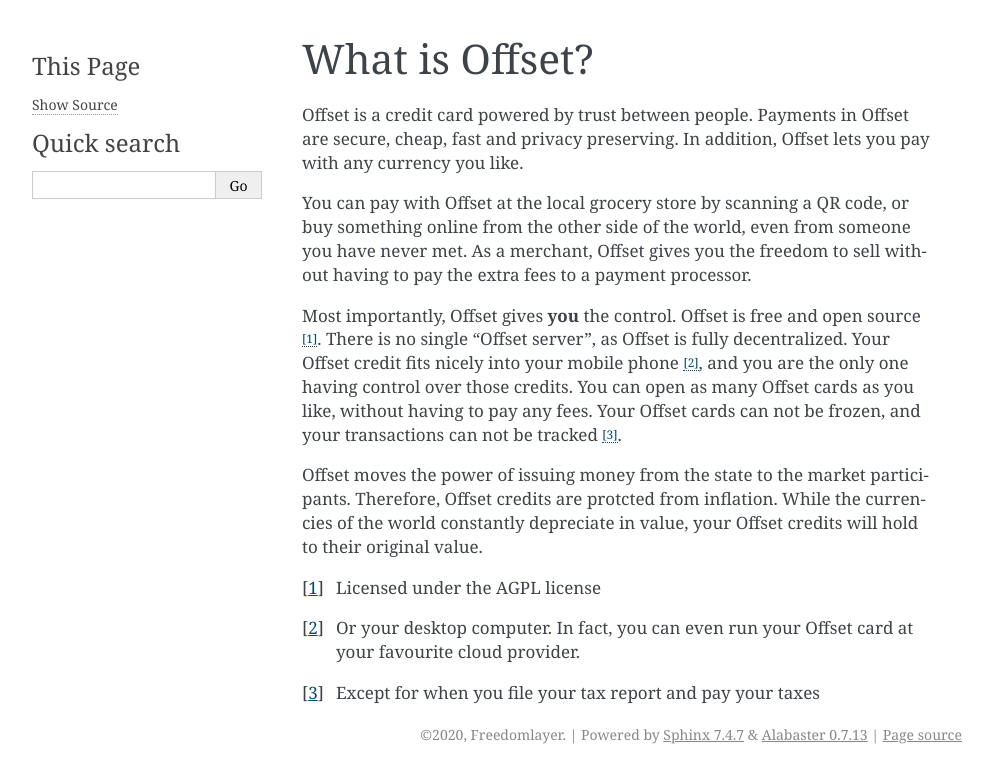
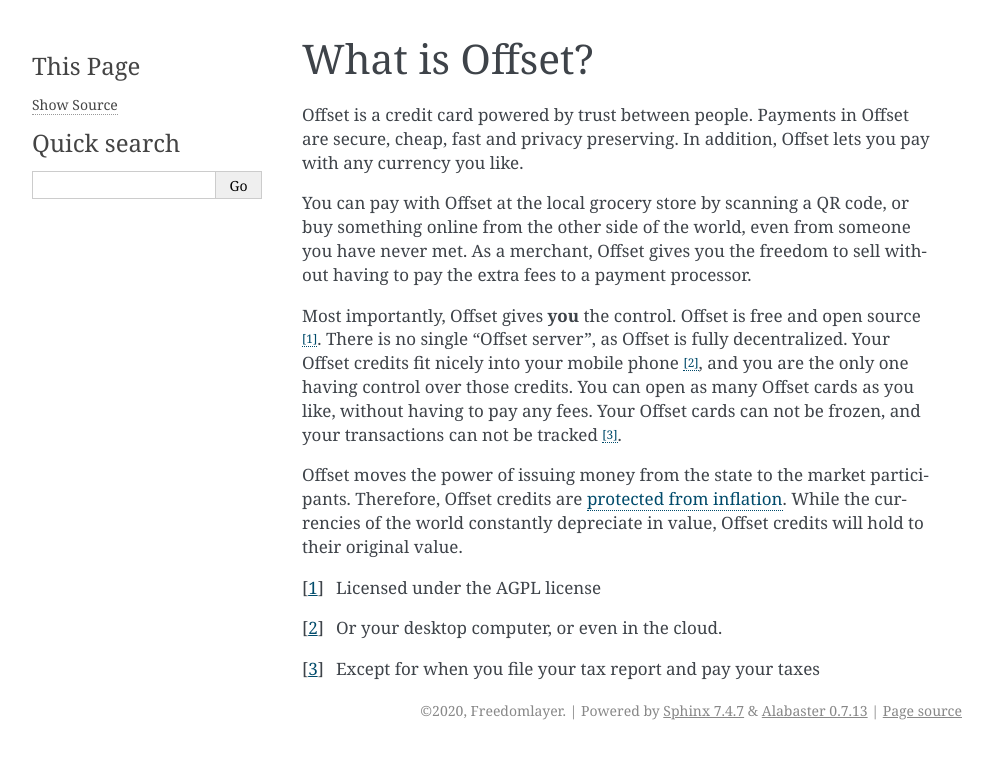
Before and after one commit to freedomlayer/offset_docs, a Sphinx documentation site: the page built from doc/docs/source/offset_idea.rst, in a window 1280 px wide. Shown: the top 783 px of the page, without its empty margins (148-1141 px from the left). Built offline with Sphinx 7.4.7, drawn with Linux system fonts in a browser that asks for light colours.

Commit message:
Added link to protection from inflation

```diff
--- a/doc/docs/source/offset_idea.rst
+++ b/doc/docs/source/offset_idea.rst
@@ -12,16 +12,16 @@ sell without having to pay the extra fees to a payment processor.
 
 Most importantly, Offset gives **you** the control. Offset is free and open
 source [1]_. There is no single "Offset server", as Offset is fully decentralized.
-Your Offset credit fits nicely into your mobile phone [2]_, and you are the
+Your Offset credits fit nicely into your mobile phone [2]_, and you are the
 only one having control over those credits. You can open as many Offset cards
 as you like, without having to pay any fees. Your Offset cards can not be
 frozen, and your transactions can not be tracked [3]_.
 
 Offset moves the power of issuing money from the state to the market
-participants. Therefore, Offset credits are protcted from inflation.
-While the currencies of the world constantly depreciate in value, your Offset
-credits will hold to their original value.
+participants. Therefore, Offset credits are :doc:`protected from inflation
+<inflation>`. While the currencies of the world constantly depreciate in value,
+Offset credits will hold to their original value.
 
 .. [1] Licensed under the AGPL license
-.. [2] Or your desktop computer. In fact, you can even run your Offset card at your favourite cloud provider.
+.. [2] Or your desktop computer, or even in the cloud.
 .. [3] Except for when you file your tax report and pay your taxes
```
